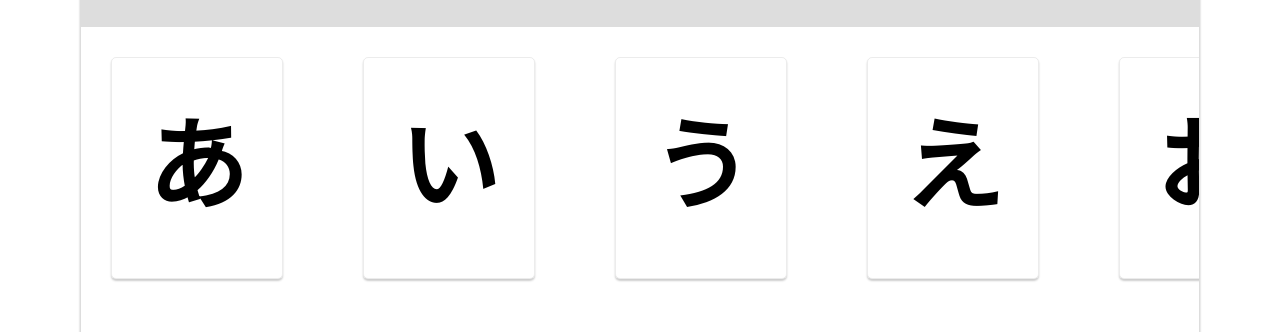
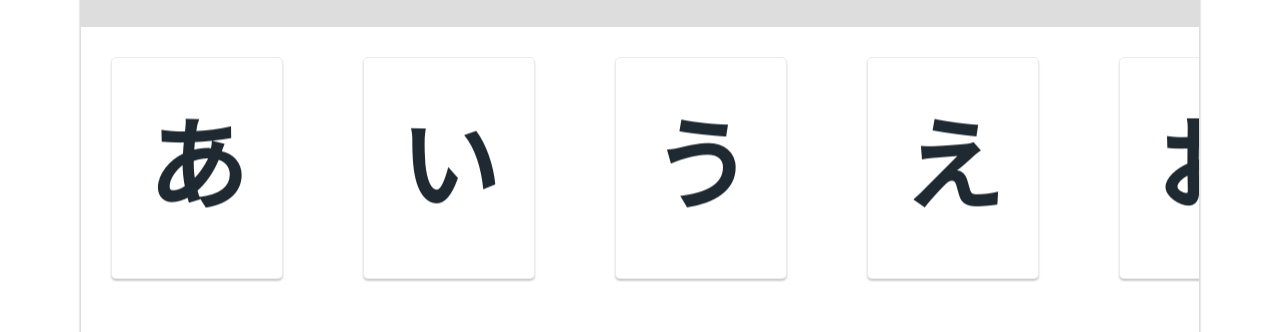
Before and after one commit to EOussama/j-cards, a plain HTML site: page index.html in a window 1280 px wide. Shown: the part 620-952 px from the top of the page. Drawn offline with Linux system fonts and the light colour scheme.

Commit message:
Bug fixes

```diff
--- a/scripts/main.js
+++ b/scripts/main.js
@@ -9,7 +9,6 @@ var Card = /** @class */ (function () {
             this._card.classList.add('flipped');
         else
             this._card.classList.remove('flipped');
-        console.log(this._card);
     };
     return Card;
 }());
@@ -21,6 +20,7 @@ var Deck = /** @class */ (function () {
         var _loop_1 = function (card) {
             var charCard = document.createElement('div'), charCardFront = document.createElement('div'), charCardBack = document.createElement('div');
             charCard.classList.add('card');
+            charCard.classList.add('text-dark');
             charCardFront.classList.add('face');
             charCardFront.classList.add('front');
             charCardFront.textContent = card._hiragana;
@@ -30,7 +30,7 @@ var Deck = /** @class */ (function () {
             charCardBack.classList.add('back');
             charCardBack.textContent = card._english;
             if (card._english.length > 1)
-                charCardBack.style.fontSize = '40px';
+                charCardBack.style.fontSize = '60px';
             charCard.appendChild(charCardFront);
             charCard.appendChild(charCardBack);
             charsContainer.appendChild(charCard);
--- a/styles/main.css
+++ b/styles/main.css
@@ -37,15 +37,15 @@ div.card {
     box-shadow: 0px 2px 2px rgba(0, 0, 0, 0.2);
 
     transform-style: preserve-3d;
-    transform-origin: center center;
 
     user-select: none;
     cursor: pointer;
-    overflow: hidden;
 
     transition-property: background-color, transform;
     transition-duration: .5s;
 }
+
+div.card:hover { background-color: var(--grayColorWeak); }
 
 div.card div.face {
     position: absolute;
@@ -58,13 +58,15 @@ div.card div.face {
 
     backface-visibility: hidden;
 
-    transform-origin: center center;
     transform: translate(-50%, -50%);
 }
 
+div.card div.face.front {
+    transform: translate(-50%, -50%) rotateY(0deg);
+}
+
 div.card div.face.back {
-    transform-origin: 25% center;
-    transform: rotateY(180deg);
+    transform: translate(-50%, -70%) rotateY(180deg);
 }
 
 div.card.flipped { transform: rotateY(180deg); }
```
Also changed, not shown: 1 other file.
